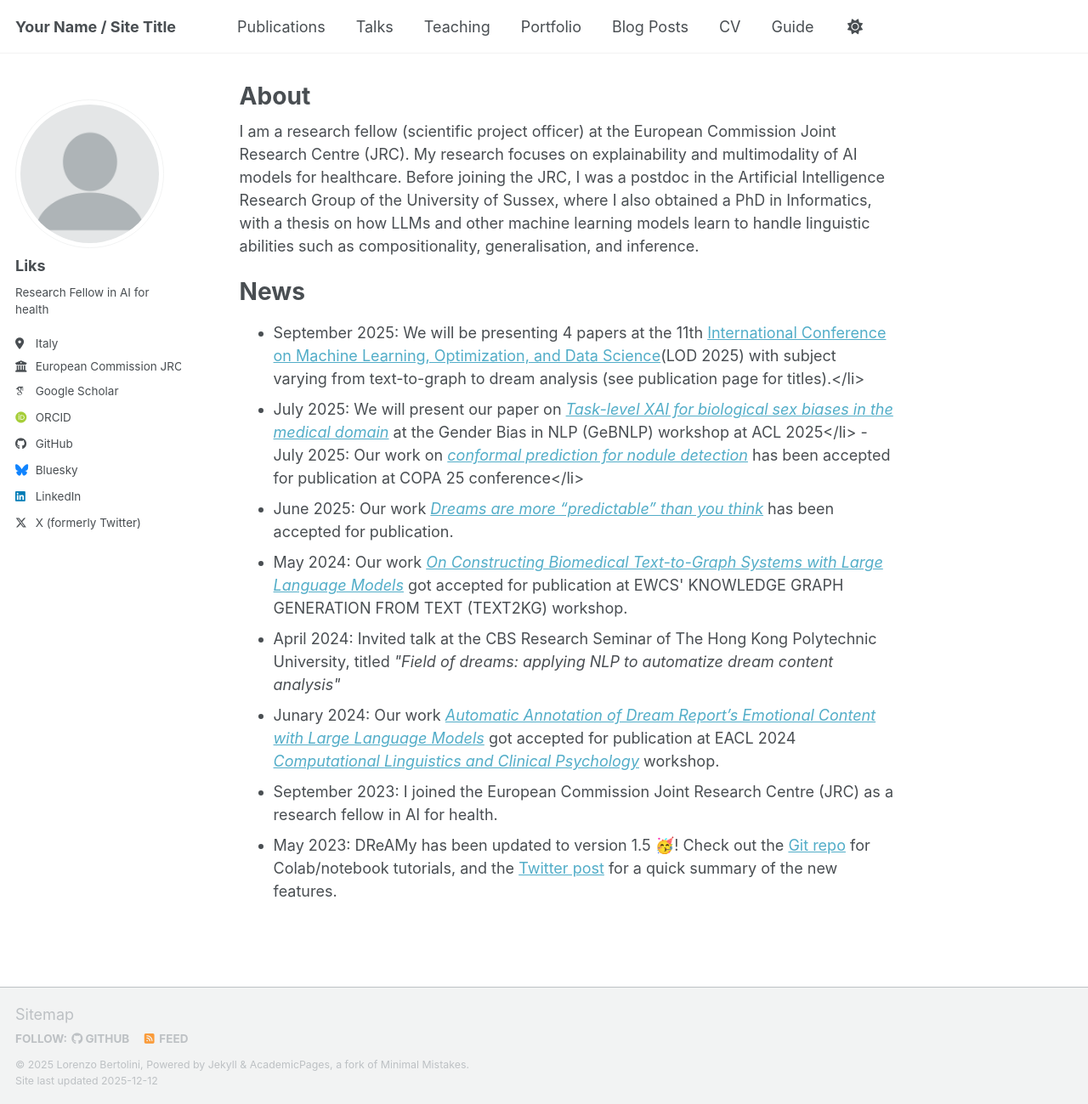
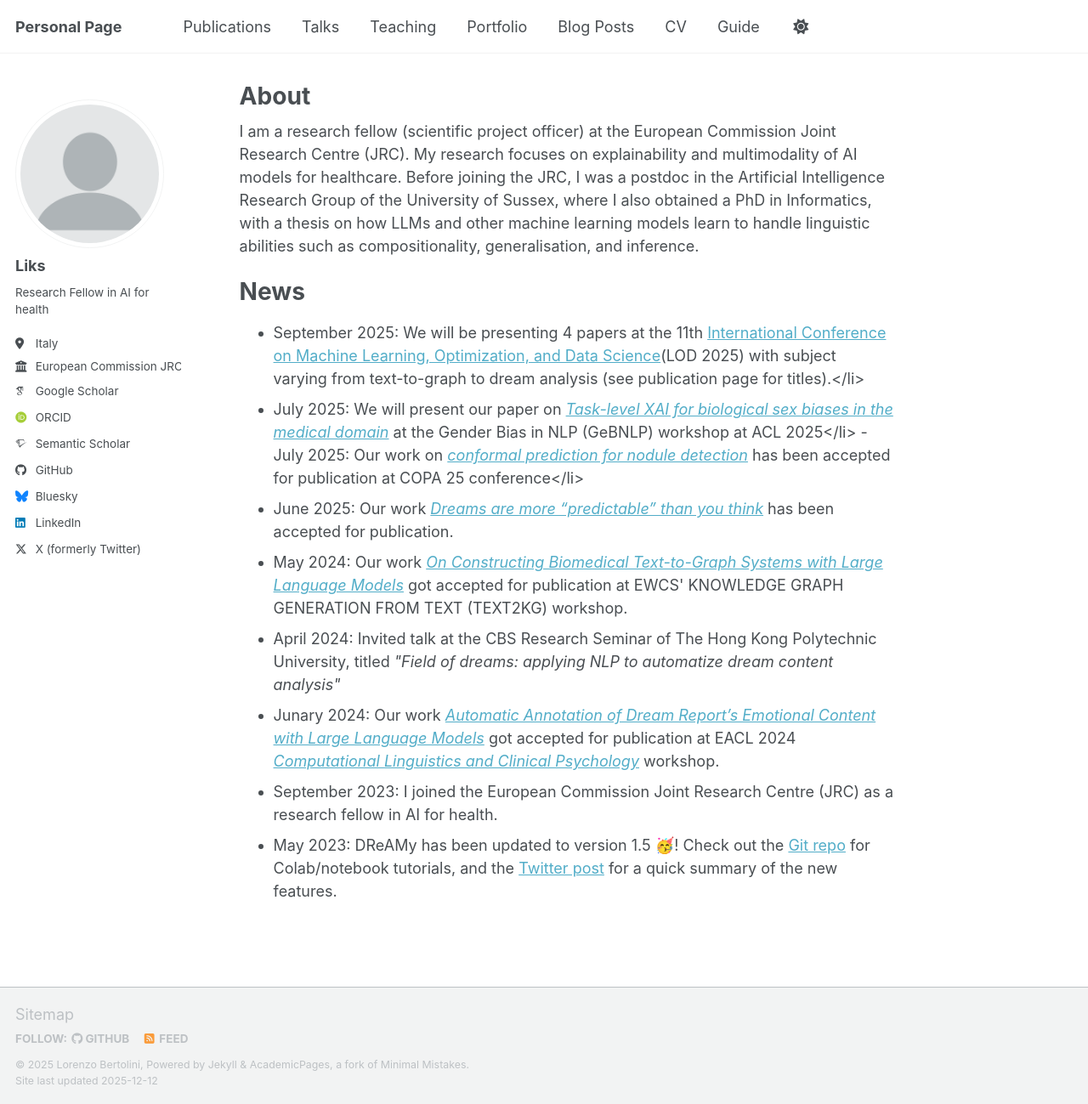
Before and after one commit to lorenzoscottb/lorenzoscottb.github.io, a Jekyll site: the page built from _pages/about.md, in a window 1280 px wide and 1299 px high. Shown: the whole window at 85% size. Built offline with Jekyll 4.4.1, drawn with Linux system fonts in a browser that asks for light colours; some web fonts are replaced; a script bundle is joined from its source files by our own code; library files that are not in the unit come from our copies; some of the changed lines change nothing that is shown.

Commit message:
Update _config.yml

```diff
--- a/_config.yml
+++ b/_config.yml
@@ -9,7 +9,7 @@
 # Basic Site Settings
 locale                   : "en-US"
 site_theme               : "default" # Currently available options are "default", "air"
-title                    : "Your Name / Site Title"
+title                    : "Personal Page"
 title_separator          : "-"
 name                     : &name "Lorenzo Bertolini"
 description              : &description "Your Name's academic portfolio"   # Update this with a general description of your site, this is the default if not overridden by a page
@@ -39,7 +39,7 @@ author:
   inspire-hep      : # URL
   impactstory      : # URL
   orcid            : "https://orcid.org/0000-0002-1709-9372"
-  semantic scholar : "https://www.semanticscholar.org/author/Lorenzo-Bertolini/2316946632"
+  semantic         : "https://www.semanticscholar.org/author/Lorenzo-Bertolini/2316946632"
   ssrn             : # URL
   pubmed           : # URL
   researchgate     : # URL
@@ -51,13 +51,14 @@ author:
   bitbucket        : # Username - Update with your username on the site
   codepen          : # Username
   dribbble         : # Username
-  github           : "academicpages"
+  "Hugging Face"   : "https://huggingface.co/lorenzoscottb"
+  github           : "lorenzoscottb"
   kaggle           : # Username
   stackoverflow    : # User number or user number and name (i.e., use "1" or "1/jeff-atwood")
 
   # Social media
   artstation       : # Username
-  bluesky          : "https://bsky.app/profile/lorenzoscottb.bsky.social" # Replace this with you Bluesky username
+  bluesky          : "lorenzoscottb.bsky.social" # Replace this with you Bluesky username
   facebook         : # Username
   flickr           : # Username
   foursquare       : # Username
@@ -66,7 +67,7 @@ author:
   keybase          : # Username
   instagram        : # Username
   lastfm           : # Username
-  linkedin         : "https://www.linkedin.com/in/lorenzo-bertolini/"
+  linkedin         : "lorenzo-bertolini"
   mastodon         : # URL
   medium           : # URL
   pinterest        : # Username
@@ -74,7 +75,7 @@ author:
   steam            : # Username
   telegram         : # URL
   tumblr           : # Username
-  twitter          : "https://x.com/LorenzoScottB"
+  twitter          : "LorenzoScottB"
   vine             : # Username
   weibo            : # Username
   wikipedia        : # Username
```
